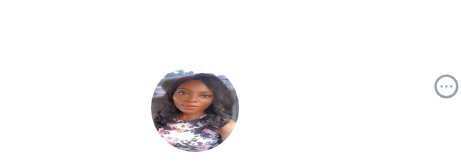
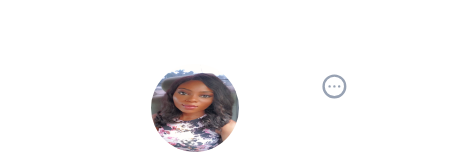
Before and after one commit to IAMMORBOR/Linktree-HNG-Stage-1-, a React (Create React App) app: page / in a window 390 px wide. Shown: the top 162 px of the page, 461 px wide, since content can reach past the window. Built offline with nearby package versions, Linux system fonts and the light colour scheme.

Commit message:
adjusted the nav section

```diff
--- a/src/App.style.scss
+++ b/src/App.style.scss
@@ -42,11 +42,7 @@
         margin-bottom: 2.8rem;
     }
 }
-// .image-container{
-//     height:88px;
-//     width: 88px;
-//     border-radius: 100%;
-// }
+
 .SocialMedia-section{
     width: 60.8rem;
     height: 3.6rem;
@@ -109,7 +105,7 @@
 
             &--icon{
                 top: 2.5rem;
-                left: 45rem;
+                left: 35rem;
             }
             &--desktop{
                 display: none;
@@ -141,7 +137,7 @@
         &-Nav{
             &--icon{
                 top: 2.5rem;
-                left: 25rem;
+                left: 18rem;
             }
             &--desktop{
                 display: none;
```
